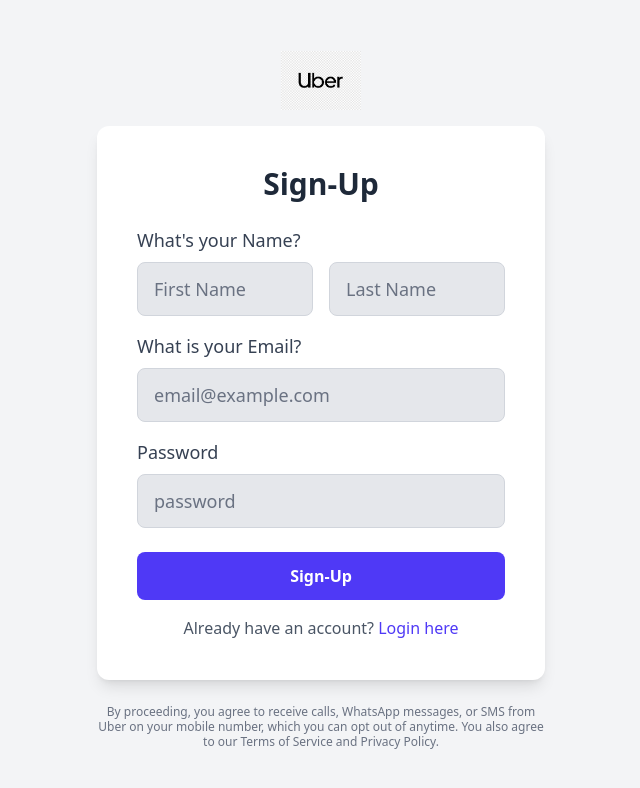
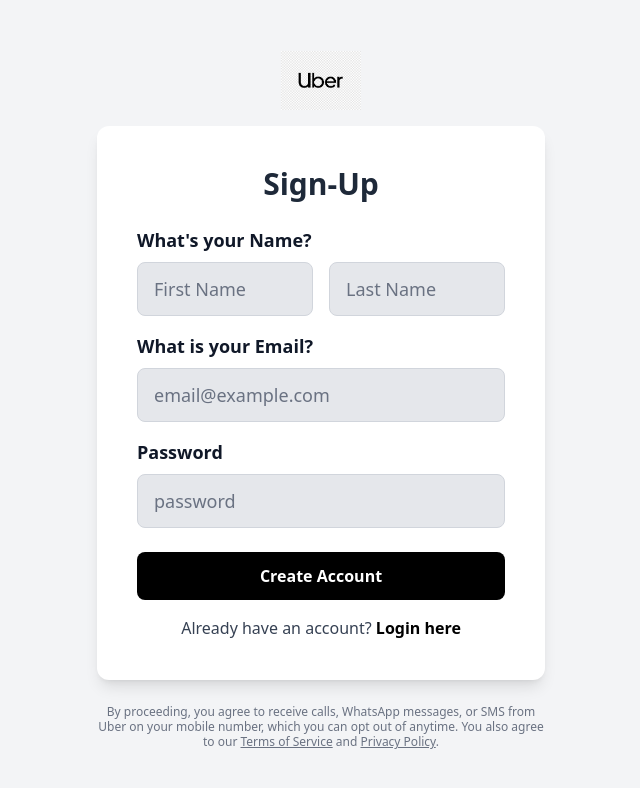
Before and after one commit to TMB2003/uber, a React (Vite) app in the folder frontend/: page /signup in a window 1280 px wide. Shown: the top 788 px of the page, without its empty margins (319-959 px from the left). Built offline with nearby package versions, Linux system fonts and the light colour scheme.

Commit message:
Black Buttons

```diff
--- a/frontend/src/pages/CaptainLogin.jsx
+++ b/frontend/src/pages/CaptainLogin.jsx
@@ -8,10 +8,7 @@
 
   const submitHandler = (e) => {
     e.preventDefault();
-    setCaptainData({
-      email: email,
-      password,
-    });
+    setCaptainData({ email, password });
     setEmail('');
     setPassword('');
   };
@@ -25,7 +22,7 @@
       <form onSubmit={submitHandler} className="bg-white p-10 rounded-2xl shadow-xl w-full max-w-md">
         <h3 className="text-3xl font-bold mb-6 text-gray-800 text-center">Captain Login</h3>
 
-        <label className="block text-lg font-medium mb-2 text-gray-700">Email</label>
+        <label className="block text-lg font-bold mb-2 text-gray-900">Email</label>
         <input
           type="email"
           required
@@ -35,7 +32,7 @@
           placeholder="email@example.com"
         />
 
-        <label className="block text-lg font-medium mb-2 text-gray-700">Password</label>
+        <label className="block text-lg font-bold mb-2 text-gray-900">Password</label>
         <input
           type="password"
           required
@@ -45,13 +42,13 @@
           placeholder="password"
         />
 
-        <button className="w-full bg-indigo-600 text-white py-3 rounded-xl font-semibold text-lg hover:bg-indigo-700 transition duration-300">
+        <button className="w-full bg-black text-white py-3 rounded-xl font-semibold text-lg hover:bg-gray-900 transition duration-300">
           Login
         </button>
 
-        <p className="text-center mt-6 text-gray-600 text-lg">
+        <p className="text-center mt-6 text-gray-700 text-lg">
           Join a fleet?{' '}
-          <Link to="/captain-signup" className="text-indigo-600 font-medium hover:underline">
+          <Link to="/captain-signup" className="text-black font-semibold hover:underline">
             Register as a Captain
           </Link>
         </p>
@@ -59,11 +56,12 @@
 
       {/* Alternative Sign-In Option */}
       <Link
-        to="/login"
-        className="bg-[#d5622d] flex items-center justify-center text-white font-semibold rounded-xl px-6 py-3 mt-8 shadow-lg hover:bg-[#c05125] transition duration-300 w-full max-w-md"
-      >
-        Sign in as User
-      </Link>
+  to="/login"
+  className="bg-yellow-300 flex items-center justify-center text-black font-semibold rounded-xl px-6 py-3 mt-8 shadow-lg hover:bg-yellow-600 transition duration-300 w-full max-w-md"
+>
+  Sign in as User
+</Link>
+
     </div>
   );
 };
--- a/frontend/src/pages/CaptainSignup.jsx
+++ b/frontend/src/pages/CaptainSignup.jsx
@@ -11,12 +11,9 @@
   const submitHandler = (e) => {
     e.preventDefault();
     setCaptainData({
-      fullname: {
-        firstname: firstname,
-        lastname: lastname,
-      },
-      email: email,
-      password: password,
+      fullname: { firstname, lastname },
+      email,
+      password,
     });
     setFirstname('');
     setLastname('');
@@ -33,7 +30,7 @@
       <form onSubmit={submitHandler} className="bg-white p-10 rounded-xl shadow-lg w-full max-w-md">
         <h3 className="text-3xl font-bold mb-6 text-gray-800 text-center">Captain Sign-Up</h3>
 
-        <label className="block text-lg font-medium mb-2 text-gray-700">Captain's Name</label>
+        <label className="block text-lg font-bold mb-2 text-gray-900">Captain's Name</label>
         <div className="flex gap-4 mb-4">
           <input
             type="text"
@@ -53,7 +50,7 @@
           />
         </div>
 
-        <label className="block text-lg font-medium mb-2 text-gray-700">Captain's Email</label>
+        <label className="block text-lg font-bold mb-2 text-gray-900">Captain's Email</label>
         <input
           type="email"
           required
@@ -63,7 +60,7 @@
           onChange={(e) => setEmail(e.target.value)}
         />
 
-        <label className="block text-lg font-medium mb-2 text-gray-700">Password</label>
+        <label className="block text-lg font-bold mb-2 text-gray-900">Password</label>
         <input
           type="password"
           required
@@ -73,12 +70,12 @@
           onChange={(e) => setPassword(e.target.value)}
         />
 
-        <button className="w-full bg-indigo-600 text-white py-3 rounded-lg font-semibold hover:bg-indigo-700 transition duration-300">
+        <button className="w-full bg-black text-white py-3 rounded-lg font-semibold hover:bg-gray-900 transition duration-300">
           Sign-Up
         </button>
 
-        <p className="text-center mt-4 text-gray-600">
-          Already have an account? <Link to="/captain-login" className="text-indigo-600 font-medium hover:underline">Login as Captain</Link>
+        <p className="text-center mt-4 text-gray-700 font-medium">
+          Already have an account? <Link to="/captain-login" className="text-black font-semibold hover:underline">Login as Captain</Link>
         </p>
       </form>
 
--- a/frontend/src/pages/UserLogin.jsx
+++ b/frontend/src/pages/UserLogin.jsx
@@ -22,7 +22,7 @@
       <form onSubmit={submitHandler} className="bg-white p-8 rounded-xl shadow-lg w-full max-w-md">
         <h3 className="text-3xl font-bold mb-6 text-gray-800 text-center">Login</h3>
 
-        <label className="block text-lg font-medium mb-2 text-gray-700">Email</label>
+        <label className="block text-lg font-bold mb-2 text-gray-900">Email</label>
         <input
           type="email"
           required
@@ -32,7 +32,7 @@
           placeholder="email@example.com"
         />
 
-        <label className="block text-lg font-medium mb-2 text-gray-700">Password</label>
+        <label className="block text-lg font-bold mb-2 text-gray-900">Password</label>
         <input
           type="password"
           required
@@ -42,18 +42,20 @@
           placeholder="password"
         />
 
-        <button className="w-full bg-indigo-600 text-white py-3 rounded-lg font-semibold hover:bg-indigo-700 transition duration-300">
+        <button className="w-full bg-black text-white py-3 rounded-lg font-semibold hover:bg-gray-900 transition duration-300">
           Login
         </button>
 
-        <p className="text-center mt-4 text-gray-600">
-          New here? <Link to="/signup" className="text-indigo-600 font-medium hover:underline">Create Account</Link>
+        <p className="text-center mt-4 text-gray-700 font-medium">
+          New here? <Link to="/signup" className="text-black font-semibold hover:underline">Create Account</Link>
         </p>
       </form>
 
       {/* Captain Login Button */}
-      <Link to="/captain-login"
-        className="bg-green-500 text-white font-semibold rounded-lg px-6 py-3 mt-6 shadow-md hover:bg-green-600 transition duration-300">
+      <Link
+        to="/captain-login"
+        className="bg-yellow-300 flex items-center justify-center text-black font-semibold rounded-xl px-6 py-3 mt-8 shadow-lg hover:bg-yellow-600 transition duration-300 w-full max-w-md"
+      >
         Sign in as Captain
       </Link>
     </div>
--- a/frontend/src/pages/UserSignup.jsx
+++ b/frontend/src/pages/UserSignup.jsx
@@ -30,7 +30,7 @@
       <form onSubmit={submitHandler} className="bg-white p-10 rounded-xl shadow-lg w-full max-w-md">
         <h3 className="text-3xl font-bold mb-6 text-gray-800 text-center">Sign-Up</h3>
 
-        <label className="block text-lg font-medium mb-2 text-gray-700">What's your Name?</label>
+        <label className="block text-lg font-bold mb-2 text-gray-900">What's your Name?</label>
         <div className="flex gap-4">
           <input
             type="text"
@@ -50,7 +50,7 @@
           />
         </div>
 
-        <label className="block text-lg font-medium mb-2 text-gray-700">What is your Email?</label>
+        <label className="block text-lg font-bold mb-2 text-gray-900">What is your Email?</label>
         <input
           type="email"
           required
@@ -60,7 +60,7 @@
           onChange={(e) => setEmail(e.target.value)}
         />
 
-        <label className="block text-lg font-medium mb-2 text-gray-700">Password</label>
+        <label className="block text-lg font-bold mb-2 text-gray-900">Password</label>
         <input
           type="password"
           required
@@ -70,18 +70,18 @@
           onChange={(e) => setPassword(e.target.value)}
         />
 
-        <button className="w-full bg-indigo-600 text-white py-3 rounded-lg font-semibold hover:bg-indigo-700 transition duration-300">
-          Sign-Up
+        <button className="w-full bg-black text-white py-3 rounded-lg font-semibold hover:bg-gray-900 transition duration-300">
+          Create Account
         </button>
 
-        <p className="text-center mt-4 text-gray-600">
-          Already have an account? <Link to="/login" className="text-indigo-600 font-medium hover:underline">Login here</Link>
+        <p className="text-center mt-4 text-gray-700 font-medium">
+          Already have an account? <Link to="/login" className="text-black font-semibold hover:underline">Login here</Link>
         </p>
       </form>
 
       {/* Terms & Conditions */}
       <p className="text-xs text-gray-500 text-center leading-tight mt-6 max-w-md">
-        By proceeding, you agree to receive calls, WhatsApp messages, or SMS from Uber on your mobile number, which you can opt out of anytime. You also agree to our Terms of Service and Privacy Policy.
+        By proceeding, you agree to receive calls, WhatsApp messages, or SMS from Uber on your mobile number, which you can opt out of anytime. You also agree to our <span className="underline">Terms of Service</span> and <span className="underline">Privacy Policy</span>.
       </p>
     </div>
   );
```
